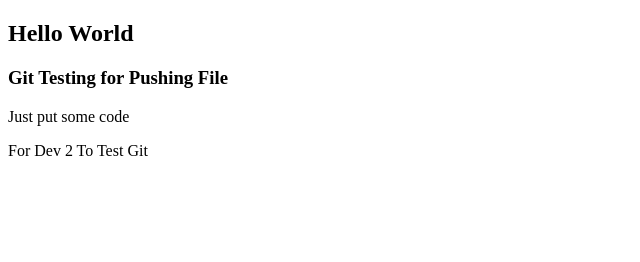
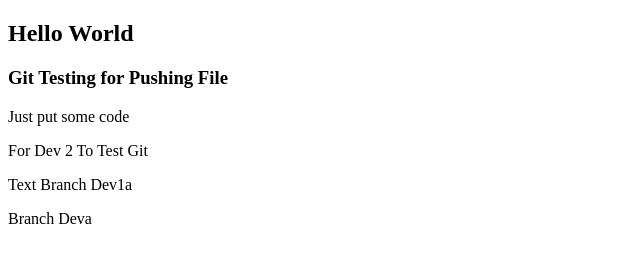
Before and after one commit to anhtustart1998/Git-Tranning, a plain HTML site: page index.html in a window 1280 px wide. Shown: the whole page, without its empty margins (0-640 px from the left). Drawn offline with Linux system fonts and the light colour scheme.

Commit message:
Add p tag

```diff
--- a/index.html
+++ b/index.html
@@ -11,5 +11,8 @@
     <p>Just put some code</p>
 
     <p>For Dev 2 To Test Git</p>
+
+    <p>Text Branch Dev1a</p>
+    <p>Branch Deva</p>
   </body>
 </html>
```
